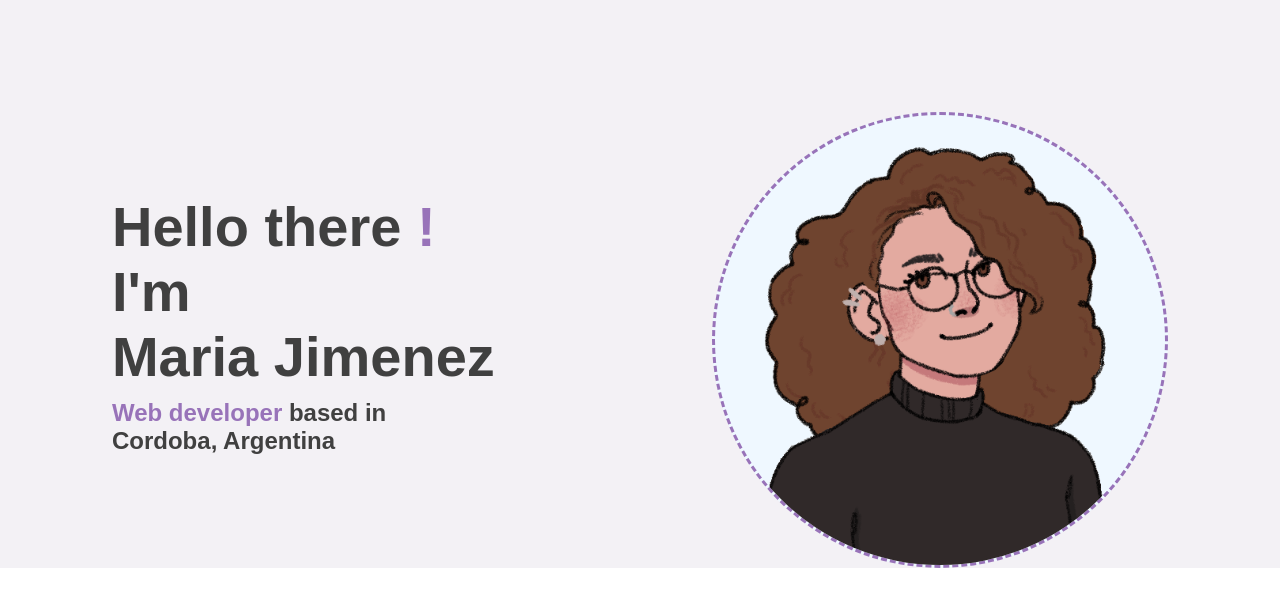
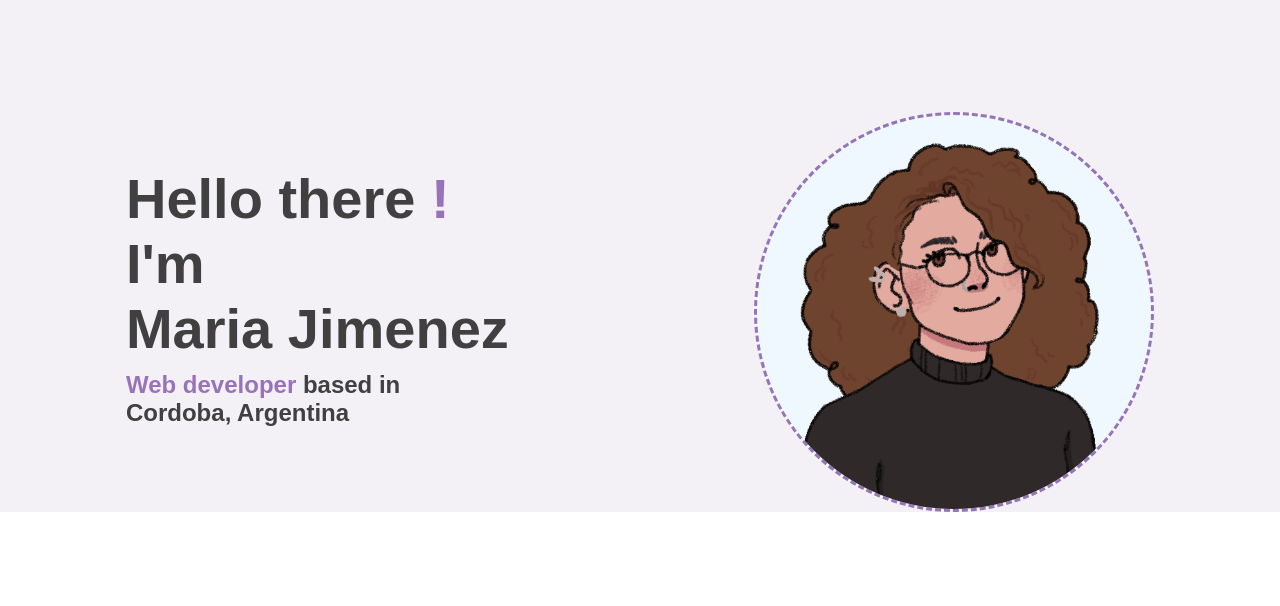
Before and after one commit to maferjimnez/mafers-portfolio, a React (Create React App) app: page / in a window 1280 px wide. Shown: the top 606 px of the page. Built offline with nearby package versions, Linux system fonts and the light colour scheme; a web font is replaced by a local one.

Commit message:
Fixes img width

```diff
--- a/src/components/Hero/Hero.jsx
+++ b/src/components/Hero/Hero.jsx
@@ -12,7 +12,7 @@ function Hero () {
                     <br />
                     Maria Jimenez
                 </h1>
-                <p className=""><span>Web developer</span> based in Cordoba, Argentina</p>
+                <p><span>Web developer</span> based in Cordoba, Argentina</p>
             </div>
             <div className="hero-img-container">
                 <div className="hero-img-wrapper">
--- a/src/components/Hero/HeroStyles.js
+++ b/src/components/Hero/HeroStyles.js
@@ -32,7 +32,7 @@ const StyledHero = styled.section`
 
     .hero-img-wrapper {
         margin: auto;
-        max-width: 25rem;
+        max-width: 20rem;
         overflow: hidden;
         display: flex;
         border-radius: 50%;
@@ -40,7 +40,7 @@ const StyledHero = styled.section`
         background-color: ${theme.colors.secondaryBackground};
 
         @media ${theme.mediaQueries.above600} {
-            max-width: 28.5rem;
+            max-width: 25rem;
         }
     }
 
```
